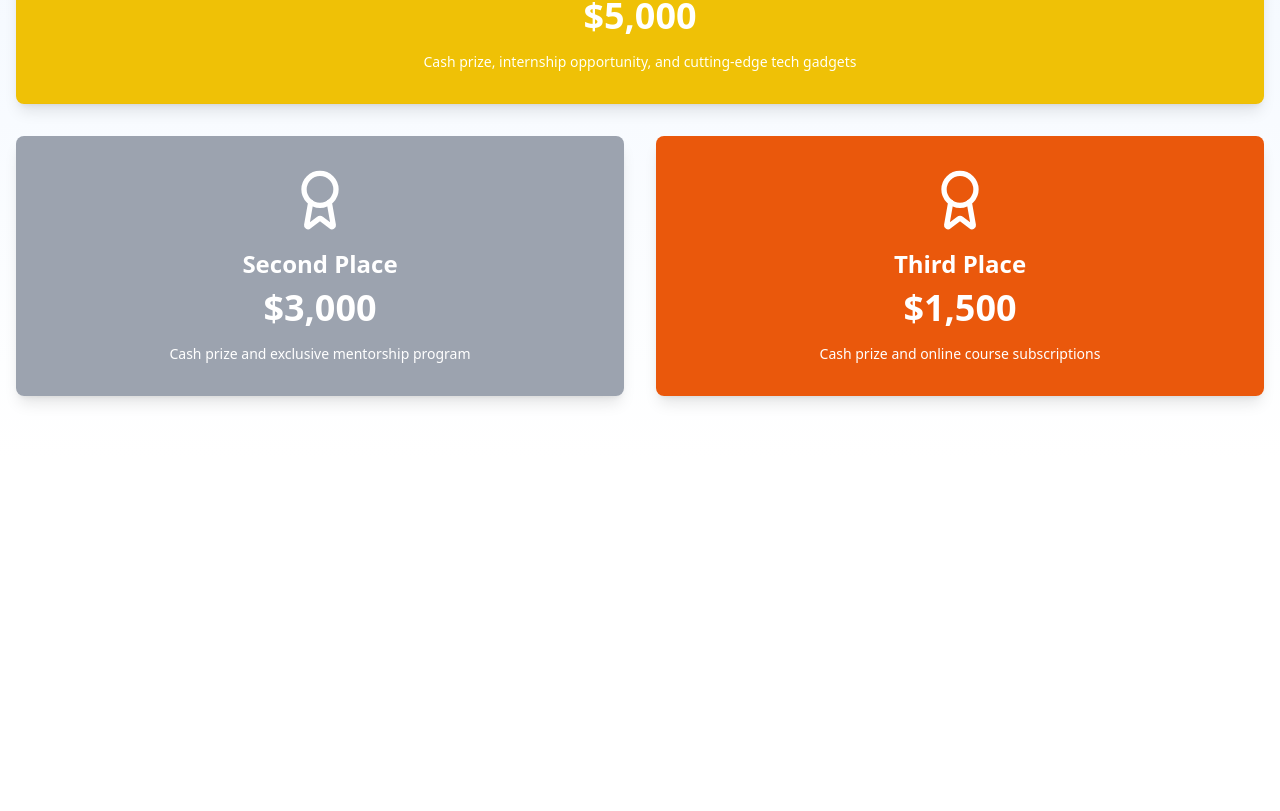
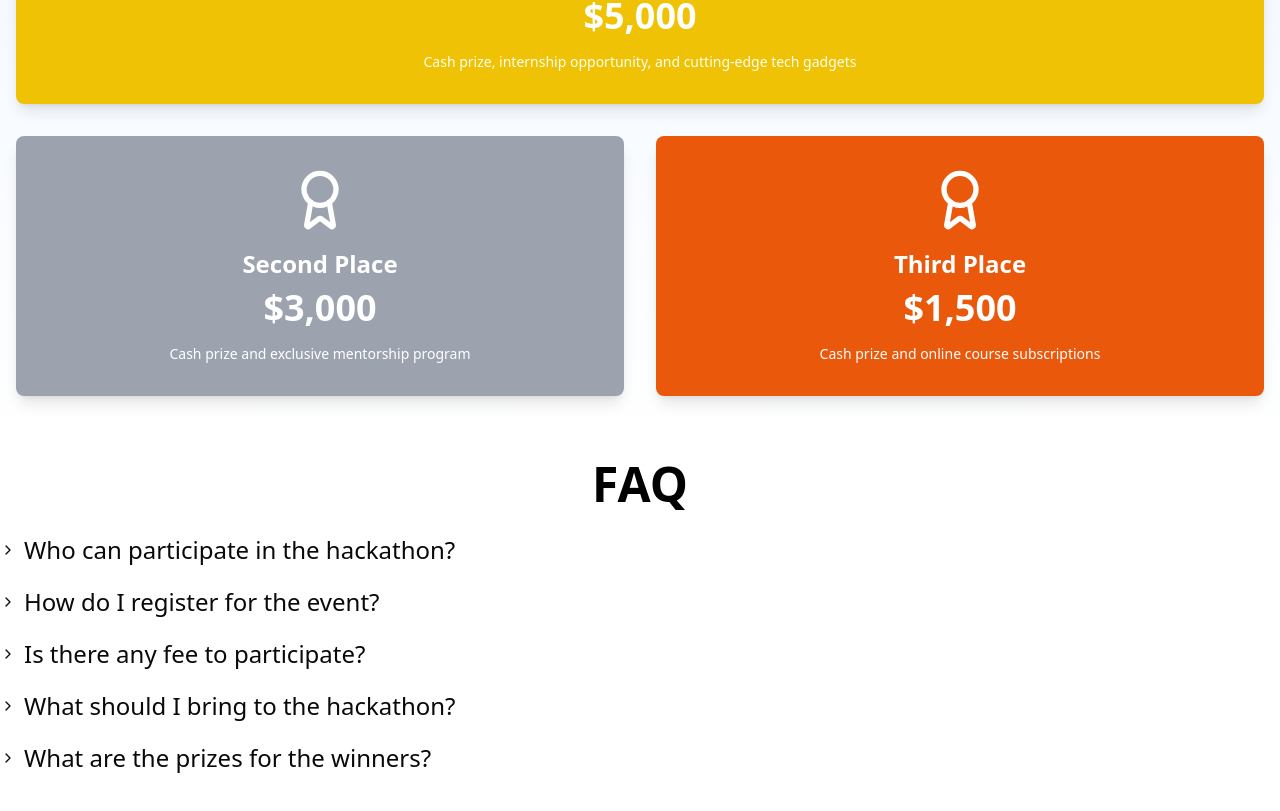
Before and after one commit to Dinil-Thilakarathne/HackUni, a Next.js app: page / in a window 1280 px wide. Shown: the part 2372-3183 px from the top of the page. Before the commit the page ends 2832 px from the top, so only its background shows below. Built offline with nearby package versions, Linux system fonts and the light colour scheme.

Commit message:
feat: add FAQs section

```diff
--- a/app/page.tsx
+++ b/app/page.tsx
@@ -1,3 +1,4 @@
+import FAQSection from "@/components/FAQSection";
 import Header from "@/components/Header";
 import Hero from "@/components/Hero";
 import IntroductionSection from "@/components/IntroSection";
@@ -10,8 +11,9 @@ export default function Home() {
       <Header />
       <Hero />
       <IntroductionSection />
-      <HorizontalTimelineSection/>
+      <HorizontalTimelineSection />
       <PrizesSection />
+      <FAQSection />
     </div>
   );
 }
--- /dev/null
+++ b/components/FAQSection.tsx
@@ -0,0 +1,51 @@
+import React from "react";
+import {
+  Accordion,
+  AccordionContent,
+  AccordionItem,
+  AccordionTrigger,
+} from "./ui/Accordion";
+import { ChevronRight } from "lucide-react";
+import { FAQsData } from "@/libs/data";
+
+const FAQSection = () => {
+  return (
+    <section id="faq" className="min-h-[75vh] w-full">
+      <div className=" container mx-auto my-auto ">
+        <h1 className=" text-4xl font-bold pb-4 text-center md:text-5xl">FAQ</h1>
+        <Accordion
+          className="flex w-full flex-col"
+          transition={{ type: "spring", stiffness: 120, damping: 20 }}
+          variants={{
+            expanded: {
+              opacity: 1,
+              scale: 1,
+            },
+            collapsed: {
+              opacity: 0,
+              scale: 0.7,
+            },
+          }}
+        >
+          {FAQsData.map((fa, index) => {
+            return (
+              <AccordionItem value={fa.key} className="py-2" key={index}>
+                <AccordionTrigger className="w-full py-0.5 text-left text-zinc-950">
+                  <div className="flex items-center">
+                    <ChevronRight className="h-4 w-4 text-zinc-950 transition-transform duration-200 group-data-[expanded]:rotate-90" />
+                    <p className="ml-2 text-zinc-950 text-2xl">{fa.question}</p>
+                  </div>
+                </AccordionTrigger>
+                <AccordionContent className="origin-left">
+                  <p className="pl-6 pr-2 text-zinc-500 text-xl">{fa.answer}</p>
+                </AccordionContent>
+              </AccordionItem>
+            );
+          })}
+        </Accordion>
+      </div>
+    </section>
+  );
+};
+
+export default FAQSection;
--- /dev/null
+++ b/components/ui/Accordion.tsx
@@ -0,0 +1,197 @@
+'use client';
+import {
+  motion,
+  AnimatePresence,
+  Transition,
+  Variants,
+  Variant,
+  MotionConfig,
+} from 'framer-motion';
+import { cn } from '@/libs/utils';
+import React, { createContext, useContext, useState, ReactNode } from 'react';
+
+type AccordionContextType = {
+  expandedValue: React.Key | null;
+  toggleItem: (value: React.Key) => void;
+  variants?: { expanded: Variant; collapsed: Variant };
+};
+
+const AccordionContext = createContext<AccordionContextType | undefined>(
+  undefined
+);
+
+function useAccordion() {
+  const context = useContext(AccordionContext);
+  if (!context) {
+    throw new Error('useAccordion must be used within an AccordionProvider');
+  }
+  return context;
+}
+
+type AccordionProviderProps = {
+  children: ReactNode;
+  variants?: { expanded: Variant; collapsed: Variant };
+  expandedValue?: React.Key | null;
+  onValueChange?: (value: React.Key | null) => void;
+};
+
+function AccordionProvider({
+  children,
+  variants,
+  expandedValue: externalExpandedValue,
+  onValueChange,
+}: AccordionProviderProps) {
+  const [internalExpandedValue, setInternalExpandedValue] =
+    useState<React.Key | null>(null);
+
+  const expandedValue =
+    externalExpandedValue !== undefined
+      ? externalExpandedValue
+      : internalExpandedValue;
+
+  const toggleItem = (value: React.Key) => {
+    const newValue = expandedValue === value ? null : value;
+    if (onValueChange) {
+      onValueChange(newValue);
+    } else {
+      setInternalExpandedValue(newValue);
+    }
+  };
+
+  return (
+    <AccordionContext.Provider value={{ expandedValue, toggleItem, variants }}>
+      {children}
+    </AccordionContext.Provider>
+  );
+}
+
+type AccordionProps = {
+  children: ReactNode;
+  className?: string;
+  transition?: Transition;
+  variants?: { expanded: Variant; collapsed: Variant };
+  expandedValue?: React.Key | null;
+  onValueChange?: (value: React.Key | null) => void;
+};
+
+function Accordion({
+  children,
+  className,
+  transition,
+  variants,
+  expandedValue,
+  onValueChange,
+}: AccordionProps) {
+  return (
+    <MotionConfig transition={transition}>
+      <div className={cn('relative', className)} aria-orientation='vertical'>
+        <AccordionProvider
+          variants={variants}
+          expandedValue={expandedValue}
+          onValueChange={onValueChange}
+        >
+          {children}
+        </AccordionProvider>
+      </div>
+    </MotionConfig>
+  );
+}
+
+type AccordionItemProps = {
+  value: React.Key;
+  children: ReactNode;
+  className?: string;
+};
+
+function AccordionItem({ value, children, className }: AccordionItemProps) {
+  const { expandedValue } = useAccordion();
+  const isExpanded = value === expandedValue;
+
+  return (
+    <div
+      className={cn('overflow-hidden', className)}
+      {...(isExpanded ? { 'data-expanded': '' } : {})}
+    >
+      {React.Children.map(children, (child) => {
+        if (React.isValidElement(child)) {
+          return React.cloneElement(child, {
+            ...child.props,
+            value,
+            expanded: isExpanded,
+          });
+        }
+        return child;
+      })}
+    </div>
+  );
+}
+
+type AccordionTriggerProps = {
+  children: ReactNode;
+  className?: string;
+};
+
+function AccordionTrigger({
+  children,
+  className,
+  ...props
+}: AccordionTriggerProps) {
+  const { toggleItem, expandedValue } = useAccordion();
+  const value = (props as { value?: React.Key }).value;
+  const isExpanded = value === expandedValue;
+
+  return (
+    <button
+      onClick={() => value !== undefined && toggleItem(value)}
+      aria-expanded={isExpanded}
+      type='button'
+      className={cn('group', className)}
+      {...(isExpanded ? { 'data-expanded': '' } : {})}
+    >
+      {children}
+    </button>
+  );
+}
+
+type AccordionContentProps = {
+  children: ReactNode;
+  className?: string;
+};
+
+function AccordionContent({
+  children,
+  className,
+  ...props
+}: AccordionContentProps) {
+  const { expandedValue, variants } = useAccordion();
+  const value = (props as { value?: React.Key }).value;
+  const isExpanded = value === expandedValue;
+
+  const BASE_VARIANTS: Variants = {
+    expanded: { height: 'auto', opacity: 1 },
+    collapsed: { height: 0, opacity: 0 },
+  };
+
+  const combinedVariants = {
+    expanded: { ...BASE_VARIANTS.expanded, ...variants?.expanded },
+    collapsed: { ...BASE_VARIANTS.collapsed, ...variants?.collapsed },
+  };
+
+  return (
+    <AnimatePresence initial={false}>
+      {isExpanded && (
+        <motion.div
+          initial='collapsed'
+          animate='expanded'
+          exit='collapsed'
+          variants={combinedVariants}
+          className={className}
+        >
+          {children}
+        </motion.div>
+      )}
+    </AnimatePresence>
+  );
+}
+
+export { Accordion, AccordionItem, AccordionTrigger, AccordionContent };
--- a/libs/data.tsx
+++ b/libs/data.tsx
@@ -6,3 +6,36 @@ export const navItems = [
   { name: "FAQ", href: "faq" },
   { name: "Contact", href: "contact" },
 ];
+
+export const FAQsData = [
+  {
+    key: "faq1",
+    question: "Who can participate in the hackathon?",
+    answer:
+      "The hackathon is open to all university students, either individually or in teams of up to 5 members.",
+  },
+  {
+    key: "faq2",
+    question: "How do I register for the event?",
+    answer:
+      "You can register online via the official event page by filling out the registration form before the deadline.",
+  },
+  {
+    key: "faq3",
+    question: "Is there any fee to participate?",
+    answer:
+      "No, participation is free. Just bring your creativity and a willingness to learn!",
+  },
+  {
+    key: "faq4",
+    question: "What should I bring to the hackathon?",
+    answer:
+      "Bring your laptop, charger, and any personal items you may need. We’ll provide internet, power outlets, and refreshments.",
+  },
+  {
+    key: "faq5",
+    question: "What are the prizes for the winners?",
+    answer:
+      "Exciting prizes include cash rewards, tech gadgets, and internship opportunities with our sponsor companies.",
+  },
+];
```
